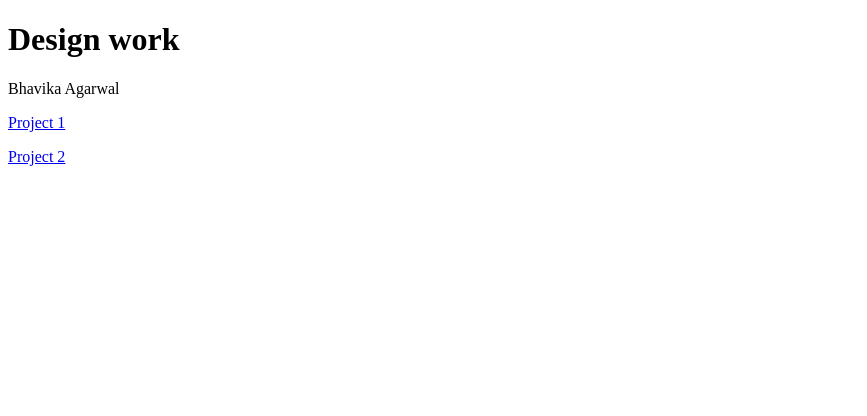
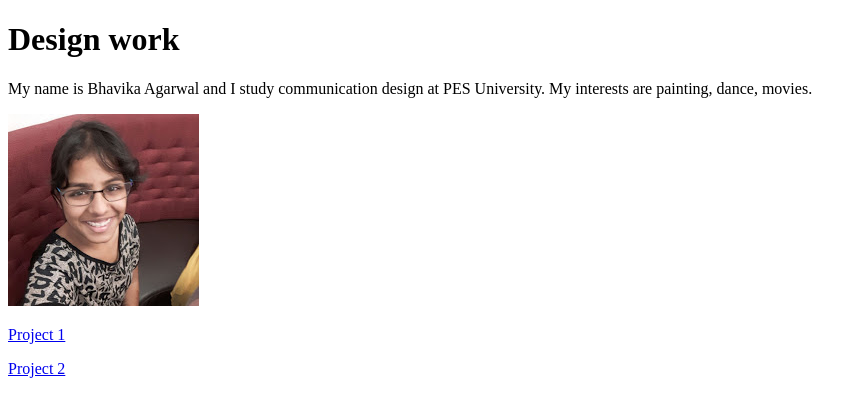
Before and after one commit to agarwalbhavika/agarwalbhavika.github.in, a plain HTML site: page index.html in a window 1280 px wide. Shown: the whole page, without its empty margins (0-867 px from the left). Drawn offline with Linux system fonts and the light colour scheme.

Commit message:
portfolio

```diff
--- a/index.html
+++ b/index.html
@@ -6,7 +6,9 @@
 <body>
 
 <h1>Design work</h1>
-<p>Bhavika Agarwal</p>
+<p>My name is Bhavika Agarwal and I study communication design at PES University.
+My interests are painting, dance, movies.</p>
+<img src="unnamed.jpg">
 <p><a href="Project1.html">Project 1</a></p>
 
 <p><a href="Project2.html">Project 2</a></p>
```
Also changed, not shown: unnamed.jpg (added).
